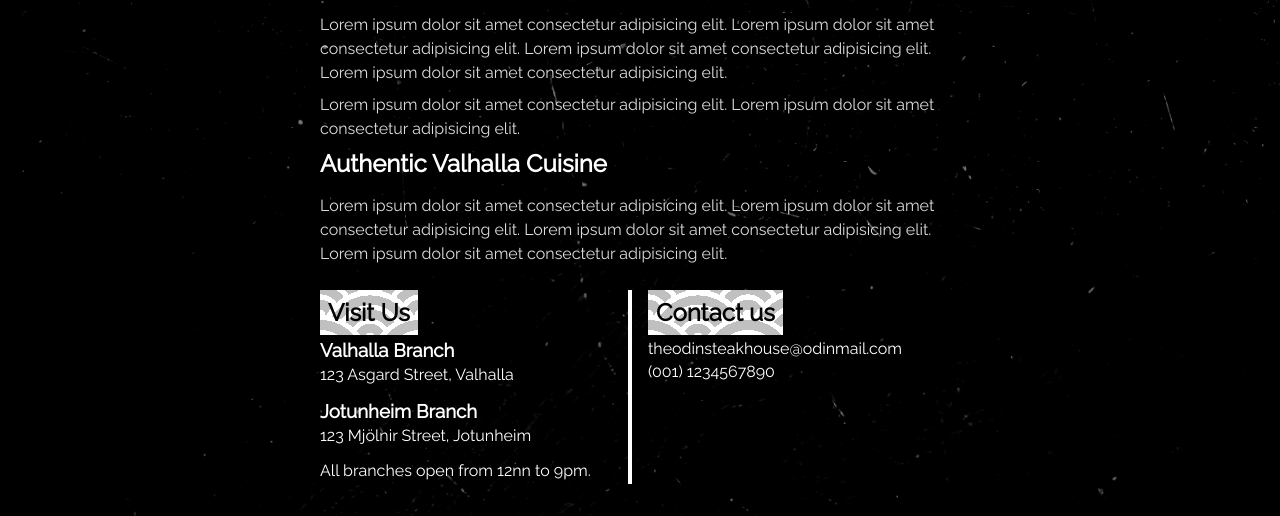
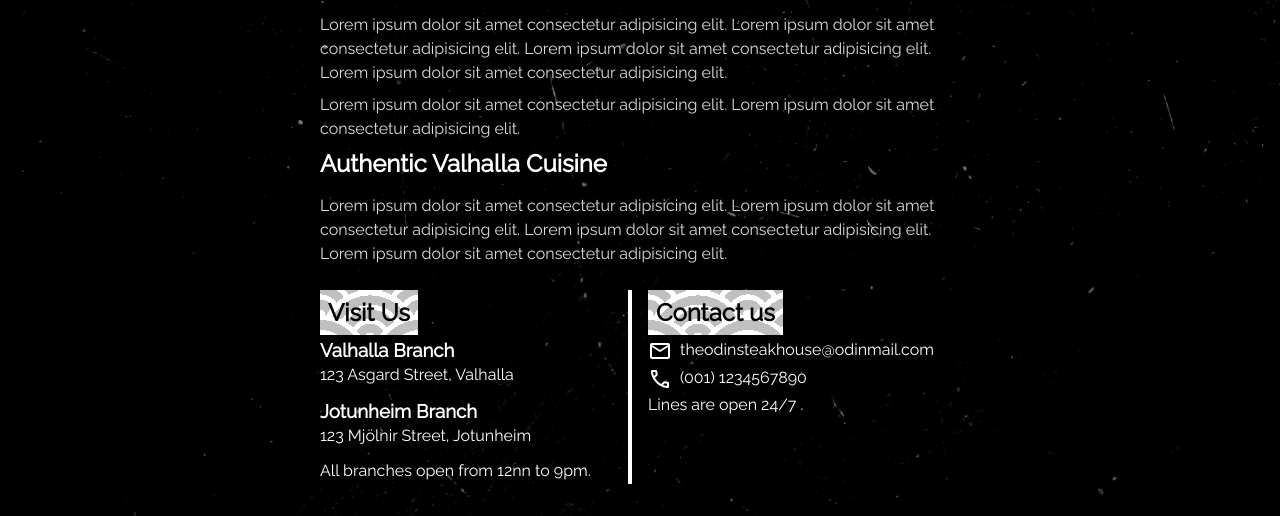
Before and after one commit to fmtayag/odin-restaurant, a website built with webpack: page src/template.html in a window 1280 px wide. Shown: the part 616-1132 px from the top of the page. Built offline with nearby package versions, Linux system fonts and the light colour scheme.

Commit message:
Add icons to the contact details

```diff
--- a/src/pages/about.js
+++ b/src/pages/about.js
@@ -25,8 +25,9 @@ export default function createAbout() {
             </ul>
             <ul class="details">
                 <li><h2 class="name">Contact us</h2></li>
-                <li>theodinsteakhouse@odinmail.com</li>
-                <li>(001) 1234567890</li>
+                <li><span class="material-symbols-outlined">mail</span>theodinsteakhouse@odinmail.com</li>
+                <li><span class="material-symbols-outlined">call</span>(001) 1234567890</li>
+                <li>Lines are open 24/7 .</li>
             </ul>
         </div>
     </div>
--- a/src/styles/about.css
+++ b/src/styles/about.css
@@ -41,6 +41,13 @@
     border-right: 4px solid var(--foreground-color);
 }
 
+.contact .details {
+    & span {
+        vertical-align: middle;
+        margin-right: 0.5rem;
+    }
+}
+
 .hero {
     width: 100%;
     height: 300px;
--- a/src/template.html
+++ b/src/template.html
@@ -4,6 +4,7 @@
     <meta charset="UTF-8">
     <meta name="viewport" content="width=device-width, initial-scale=1.0">
     <title>Odin Steakhouse</title>
+    <link rel="stylesheet" href="https://fonts.googleapis.com/css2?family=Material+Symbols+Outlined:opsz,wght,FILL,GRAD@24,400,0,0&icon_names=call,mail" />
 </head>
 <body>
     <header>
```
